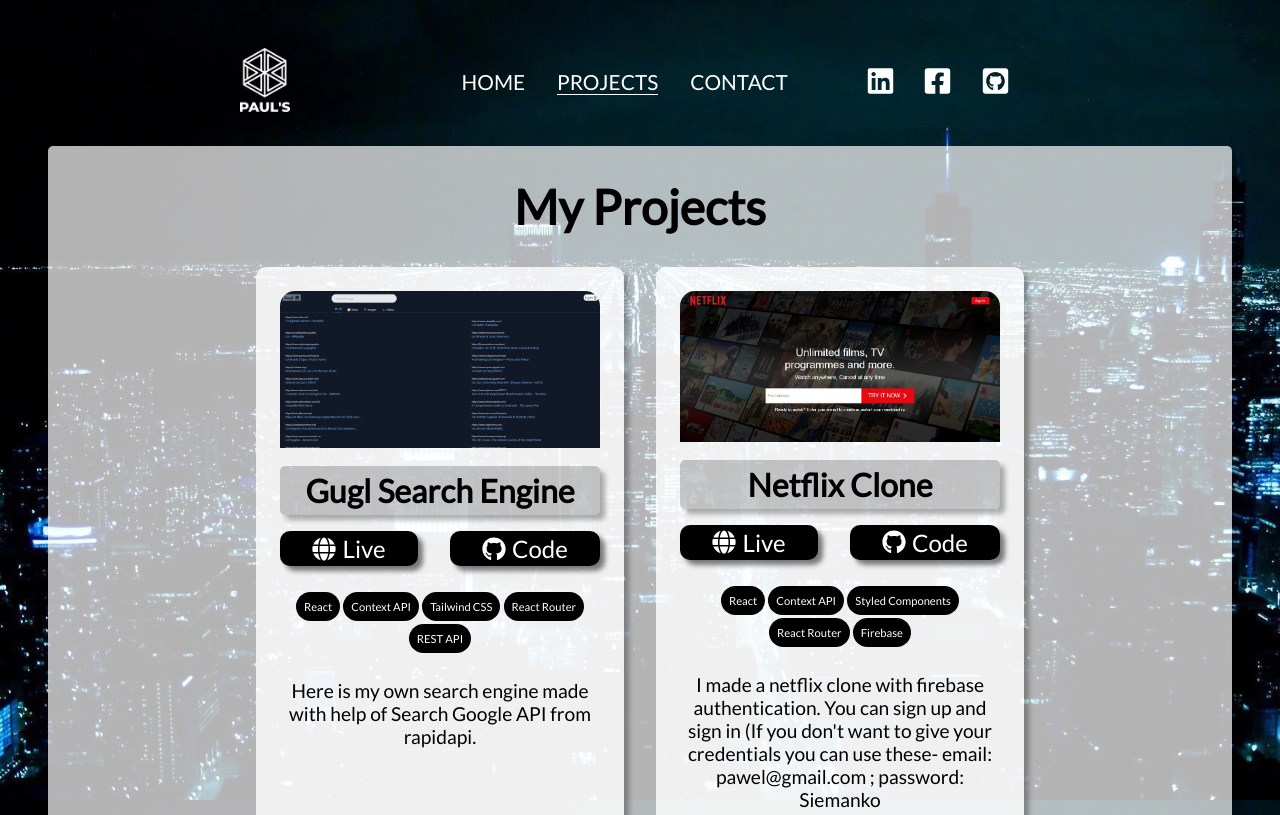
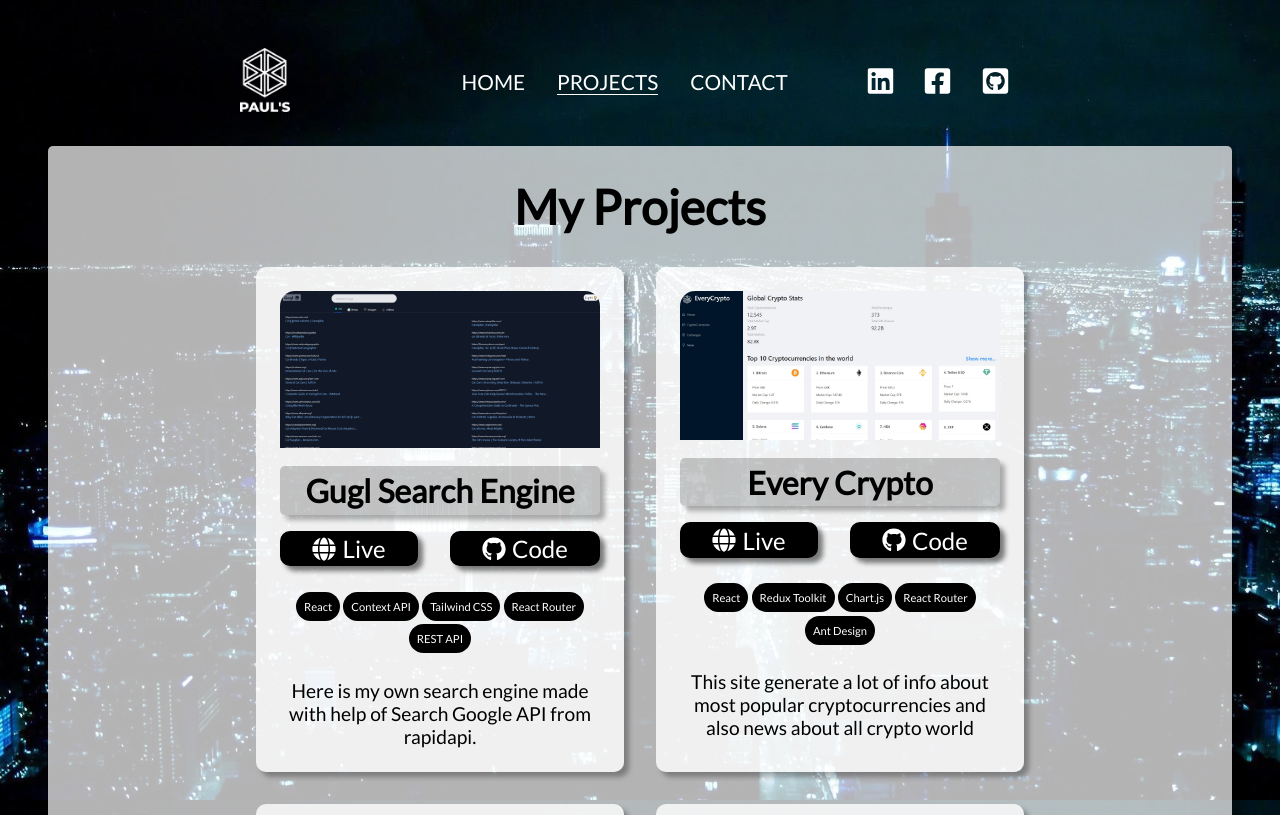
Before and after one commit to PawelPamula1/portfolio, a React (Create React App) app: page /projects in a window 1280 px wide. Shown: the top 815 px of the page. Built offline with nearby package versions, Linux system fonts and the light colour scheme.

Commit message:
removing netflix to fix firebase

```diff
--- a/src/pages/Projects.js
+++ b/src/pages/Projects.js
@@ -18,15 +18,15 @@
     stack: ['React', 'Context API', 'Tailwind CSS', 'React Router', 'REST API'],
     img: gugl,
   },
-  {
-    title: 'Netflix Clone',
-    linkCode: 'https://github.com/PawelPamula1/netflix-clone',
-    linkLive: 'https://netflix-clone-pp.netlify.app/',
-    description:
-      "I made a netflix clone with firebase authentication. You can sign up and sign in (If you don't want to give your credentials you can use these- email: pawel@gmail.com ; password: Siemanko",
-    stack: ['React', 'Context API', 'Styled Components', 'React Router', 'Firebase'],
-    img: netflix,
-  },
+  // {
+  //   title: 'Netflix Clone',
+  //   linkCode: 'https://github.com/PawelPamula1/netflix-clone',
+  //   linkLive: 'https://netflix-clone-pp.netlify.app/',
+  //   description:
+  //     "I made a netflix clone with firebase authentication. You can sign up and sign in (If you don't want to give your credentials you can use these- email: pawel@gmail.com ; password: Siemanko",
+  //   stack: ['React', 'Context API', 'Styled Components', 'React Router', 'Firebase'],
+  //   img: netflix,
+  // },
   {
     title: 'Every Crypto',
     linkCode: 'https://github.com/PawelPamula1/every-crypto',
```
